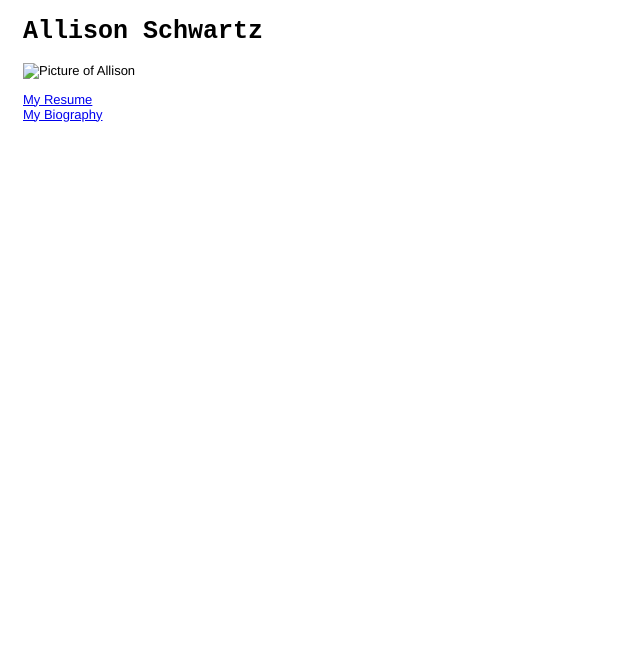
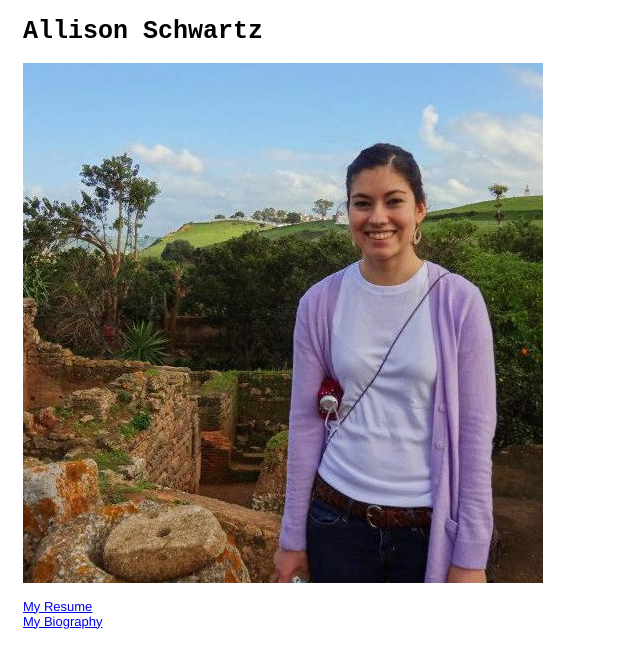
Before and after one commit to aschwartz18/aschwartz18.github.io, a plain HTML site: page index.html in a window 1280 px wide. Shown: the whole page, without its empty margins (0-640 px from the left). Drawn offline with Linux system fonts and the light colour scheme.

Commit message:
Update index.html

```diff
--- a/index.html
+++ b/index.html
@@ -10,7 +10,7 @@
 <body>
 <h1>Allison Schwartz</h1>
 
-<p><img src="../Desktop/profilepic.jpg" alt="Picture of Allison" /></p>
+<p><img src="profilepic.jpg" alt="Picture of Allison" /></p>
 
 <a href="resume.html">My Resume</a><br />
 <a href="bio.html">My Biography</a>
```
